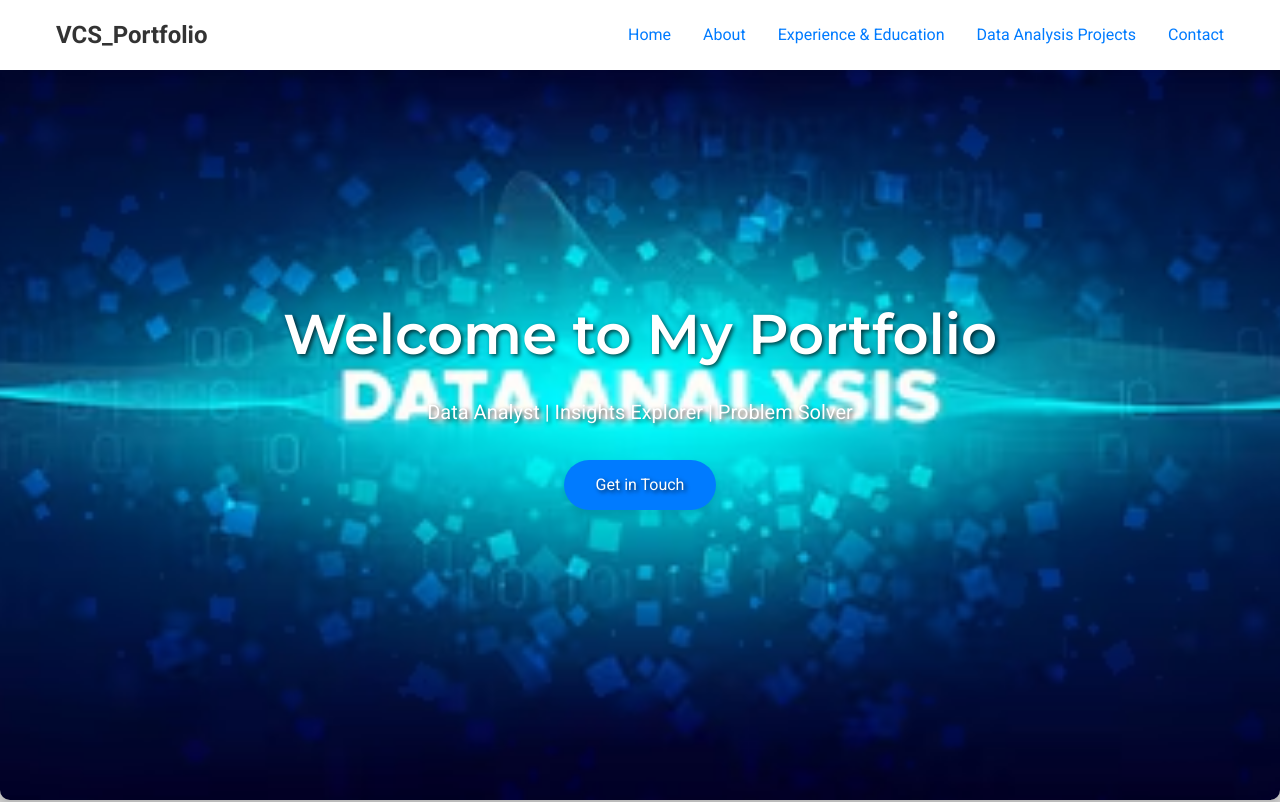
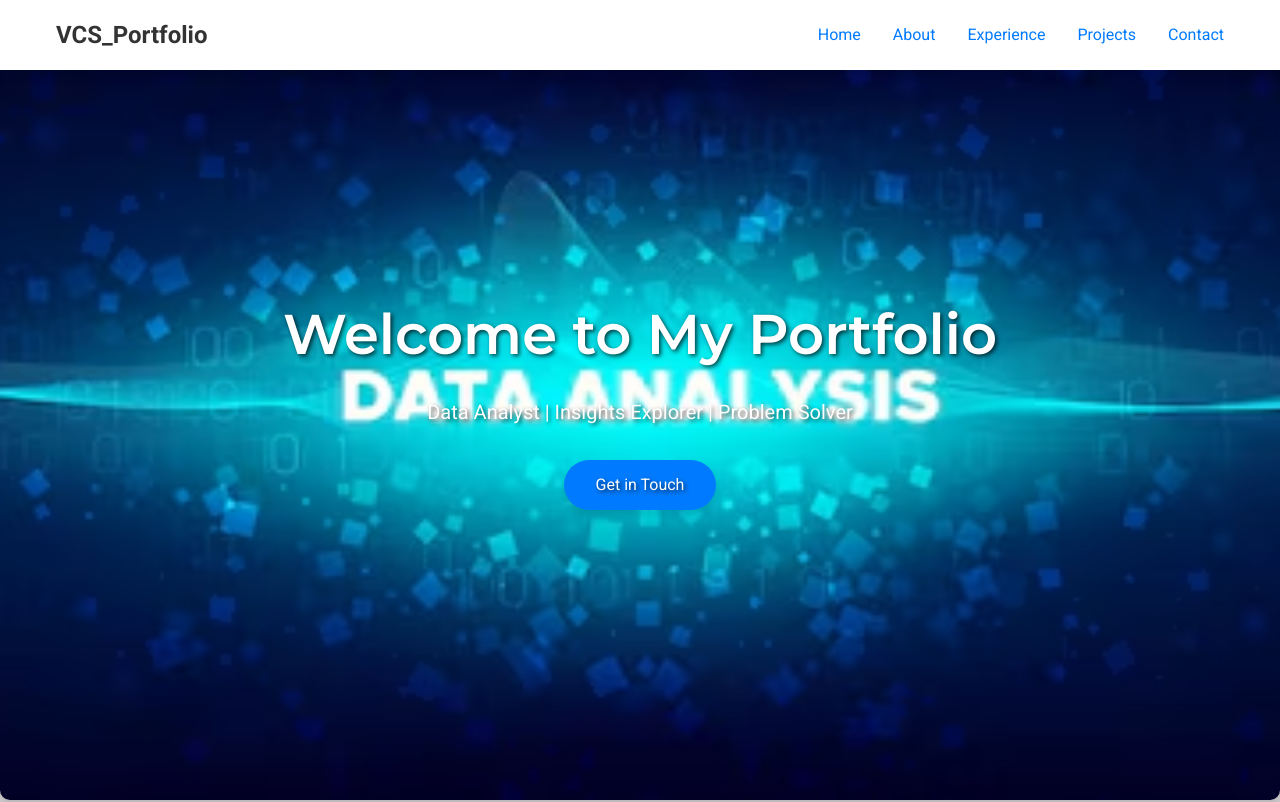
Before and after one commit to CharanVCS/VCS_portfolio, a plain HTML site: page index.html in a window 1280 px wide. Shown: the top 802 px of the page. Drawn offline with Linux system fonts and the light colour scheme; placeholder pictures from the web are drawn by us.

Commit message:
change in index

```diff
--- a/index.html
+++ b/index.html
@@ -16,8 +16,8 @@
             <ul class="nav-links">
                 <li><a href="#home">Home</a></li>
                 <li><a href="#about">About</a></li>
-                <li><a href="#experience">Experience & Education</a></li>
-                <li><a href="#projects">Data Analysis Projects</a></li>
+                <li><a href="#experience">Experience </a></li>
+                <li><a href="#projects">Projects</a></li>
                 <li><a href="#contact">Contact</a></li>
             </ul>
         </div>
```
